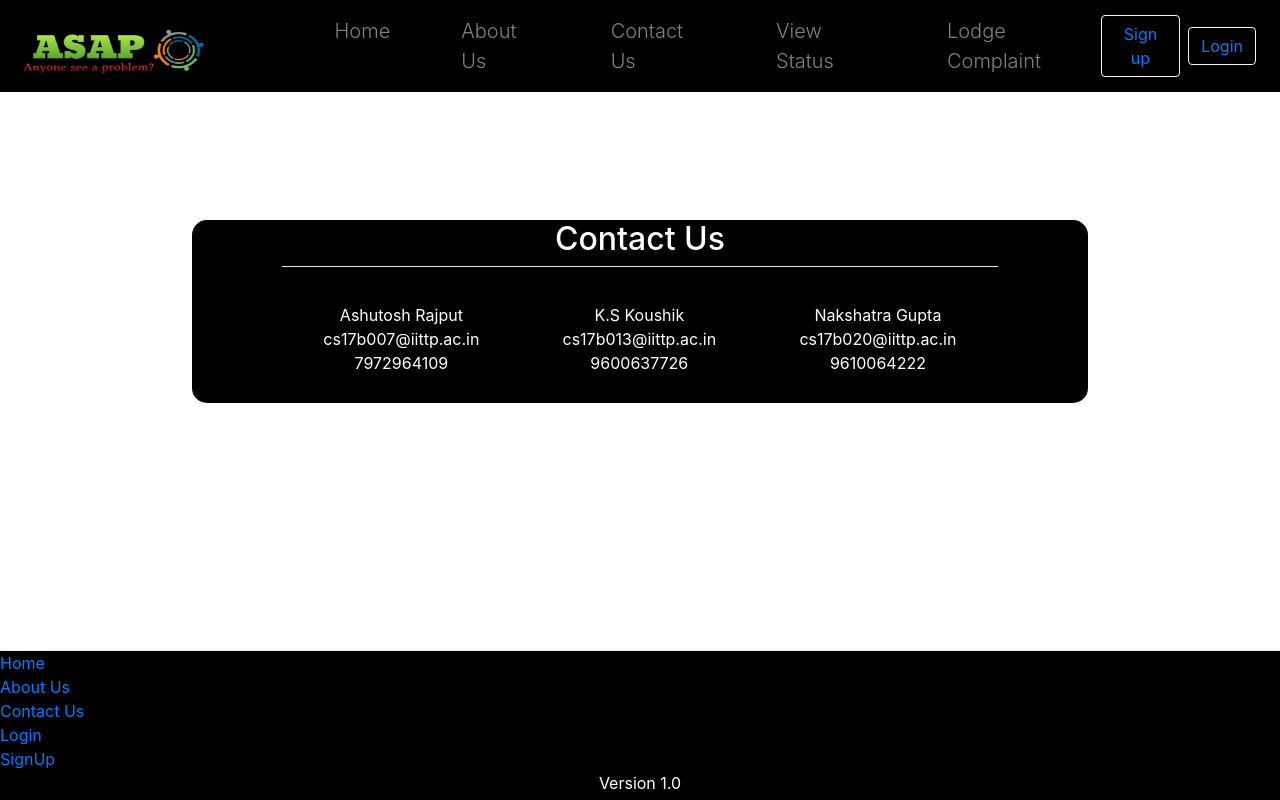
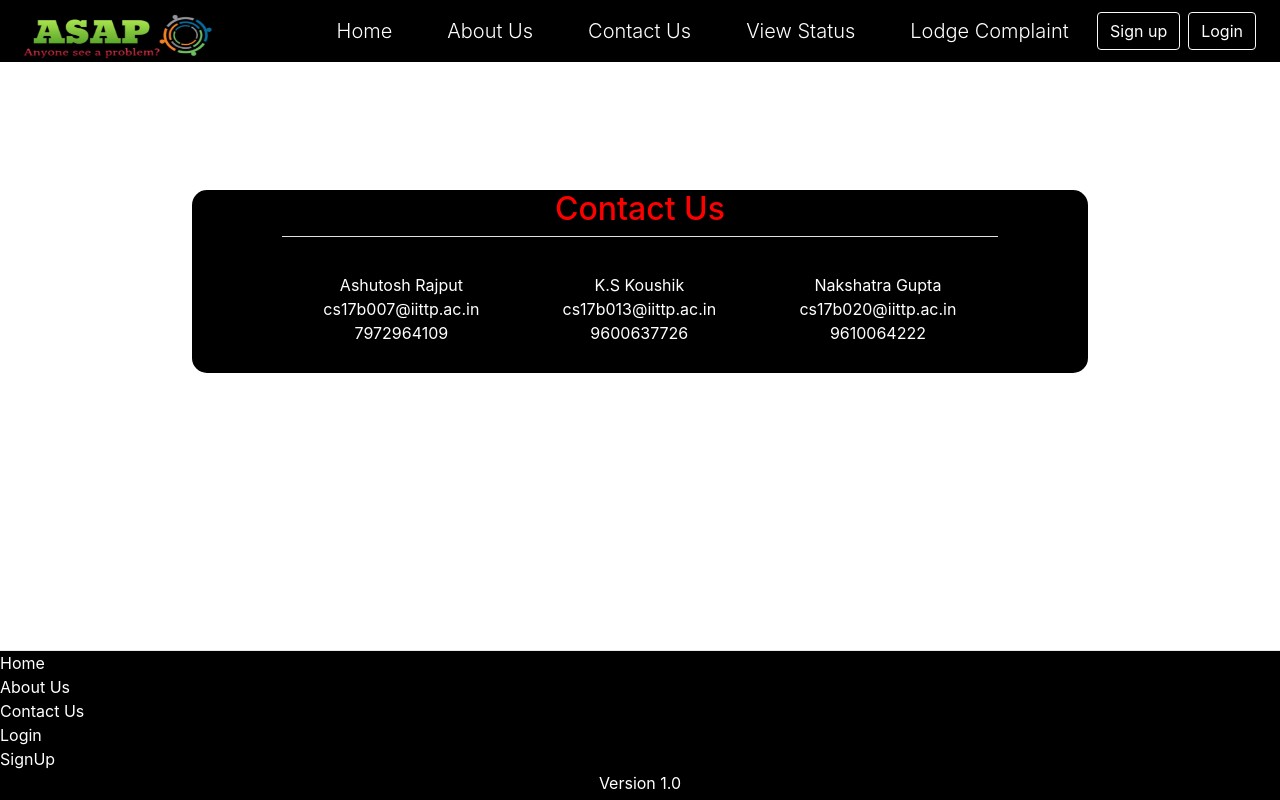
Before and after one commit to Naxs-me/ASAP_1_SEAug2019, a React (Create React App) app in the folder node_react1/: page /ContactUs in a window 1280 px wide. Built offline with nearby package versions, Linux system fonts and the light colour scheme.

Commit message:
styling touchup

```diff
--- a/node_react1/src/App.css
+++ b/node_react1/src/App.css
@@ -1,7 +1,10 @@
 .App {
   text-align: center;
 }
-
+h2
+{
+  color: red;
+}
 .App-logo {
   animation: App-logo-spin infinite 20s linear;
   height: 40vmin;
@@ -87,6 +90,9 @@
   font-size: 1em;
   color:white;
 }
+.footer br{
+  color: white;
+}
 .formBasic{
   color: white;
   font-size: 1.5em;
@@ -165,3 +171,43 @@
 {
   color: white;
 }
+#check
+{
+  color: white;
+}
+#check:hover{
+  font-weight: 600;
+  color: red;
+  text-decoration: none;
+}
+#che
+{
+  color: white;
+}
+#che:hover
+{
+  font-weight: 600;
+  text-decoration: none;
+  color: red;
+}
+#ch:hover{
+  text-decoration: none;
+}
+#ch
+{
+  color: white;
+}
+#chb:hover
+{
+  background-color: red;
+  text-decoration: none;
+  font-weight: 600;
+}
+.start h2
+{
+  color:red;
+}
+.withtable th
+{
+  color: red;
+}
--- a/node_react1/src/components/Footer.js
+++ b/node_react1/src/components/Footer.js
@@ -19,11 +19,11 @@ function Footer({ children }) {
     return (
         <div>
             <div style={style} className="footer">
-                <Link to="/">Home</Link>
-                <br/><Link to="/AboutUs">About Us</Link>
-                <br/><Link to="/ContactUs">Contact Us</Link>
-                <br/><Link to="/Login">Login</Link>
-                <br/><Link to="/SignUp">SignUp</Link>
+                <Link to="/" id="check">Home</Link>
+                <br/><Link to="/AboutUs" id="check">About Us</Link>
+                <br/><Link to="/ContactUs" id="check">Contact Us</Link>
+                <br/><Link to="/Login" id="check">Login</Link>
+                <br/><Link to="/SignUp" id="check">SignUp</Link>
                 <center>Version 1.0</center>
             </div>
         </div>
--- a/node_react1/src/components/Navigation_Bar.js
+++ b/node_react1/src/components/Navigation_Bar.js
@@ -21,17 +21,17 @@ return(
   <Navbar.Collapse id="basic-navbar-nav">
     <Nav className="mr-auto">
 
-    <div className = "navtext"><Nav.Link hover href="/">Home</Nav.Link></div>
-    <div className = "navtext"><Nav.Link href="/AboutUs">About Us</Nav.Link></div>
-    <div className = "navtext"><Nav.Link hover href="/ContactUs">Contact Us</Nav.Link></div>
-    <div className = "navtext"><Nav.Link hover href="#ViewStatus">View Status</Nav.Link></div>
-    <div className = "navtext"><Nav.Link hover href="#LodgeComplaint">Lodge Complaint</Nav.Link></div>
+    <div className = "navtext"><Link to="/" id="che">Home</Link></div>
+    <div className = "navtext"><Link to="/AboutUs" id="che">About Us</Link></div>
+    <div className = "navtext"><Link to="/ContactUs" id="che">Contact Us</Link></div>
+    <div className = "navtext"><Link to="#ViewStatus" id="che">View Status</Link></div>
+    <div className = "navtext"><Link to="#LodgeComplaint" id="che">Lodge Complaint</Link></div>
     </Nav>
     <ButtonGroup className="mr-2" aria-label="First group">
-      <Button variant="outline-light"><Link to="/SignUp">Sign up</Link></Button>
+      <Button variant="outline-light" id="chb"><Link to="/SignUp" id="ch">Sign up</Link></Button>
     </ButtonGroup>
     <ButtonGroup className="mr-2" aria-label="Second group">
-      <Button variant="outline-light"><Link to="/Login">Login</Link></Button>
+      <Button variant="outline-light" id="chb"><Link to="/Login" id="ch">Login</Link></Button>
     </ButtonGroup>
 
   </Navbar.Collapse>
```
